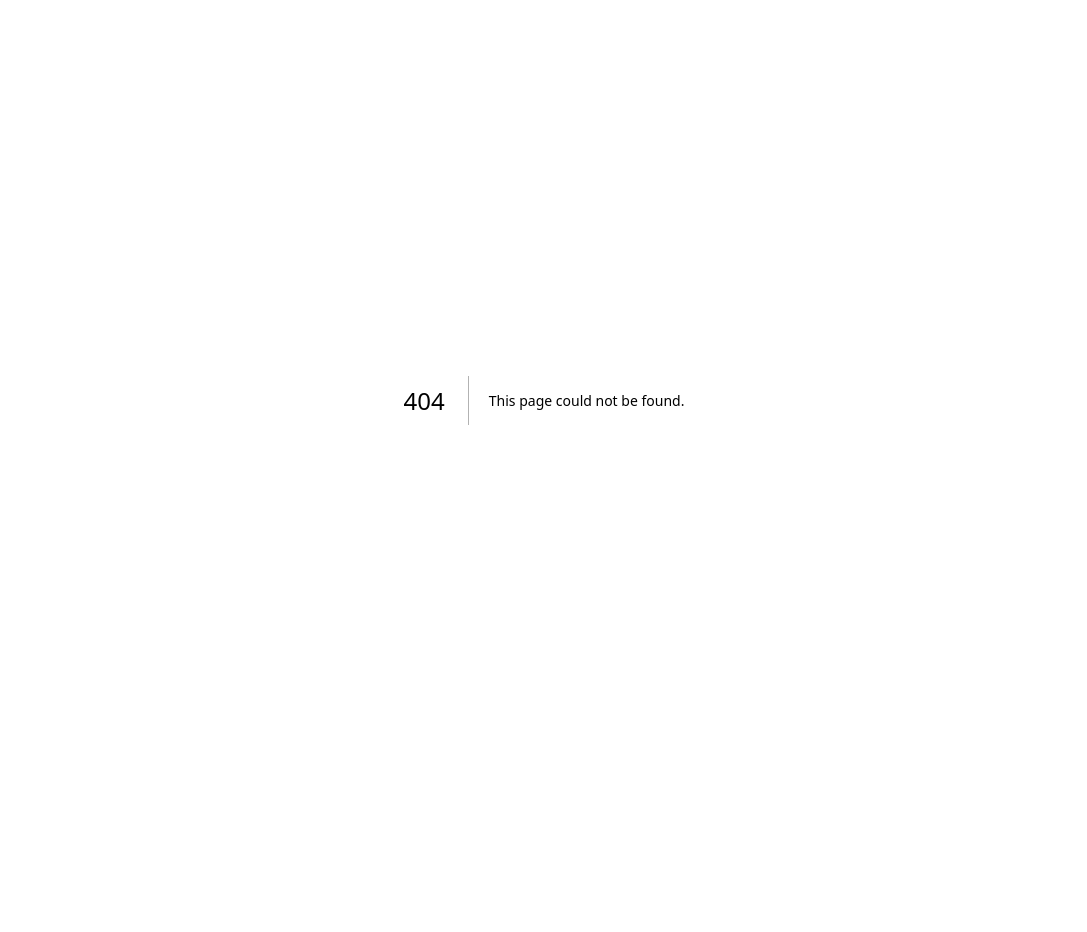
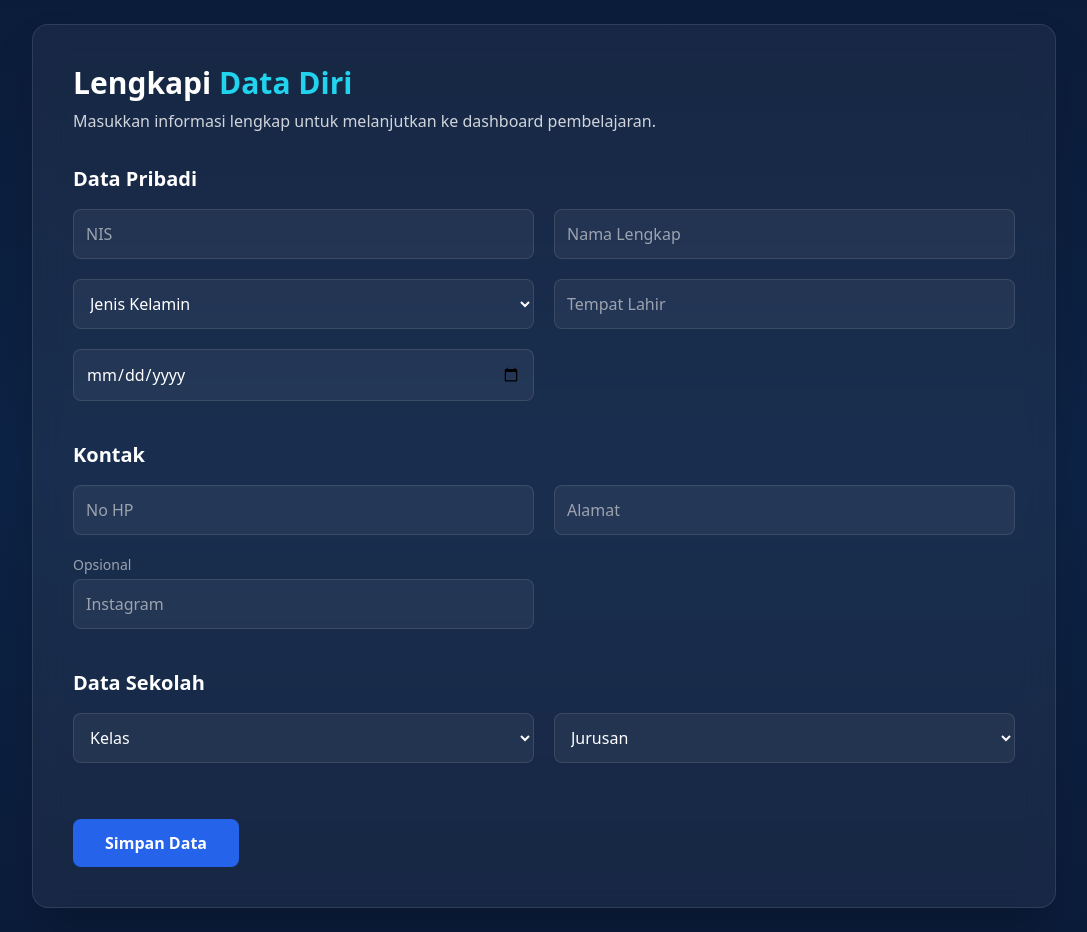
Before and after one commit to Bagusnugraha14/Oop-project, a Next.js app: page /form_identitas in a window 1280 px wide. Before the commit this address had no page. Shown: the whole page, without its empty margins (96-1183 px from the left). Before the commit the page ends 800 px from the top, so only its background shows below. Built offline with nearby package versions, Linux system fonts and the light colour scheme.

Commit message:
nambah fuction login/register & form data diri

```diff
--- /dev/null
+++ b/src/app/(auth)/form_identitas/page.js
@@ -0,0 +1,170 @@
+"use client";
+
+import { useState } from "react";
+
+export default function FormIndentitas() {
+  const [form, setForm] = useState({
+    nis: "",
+    nama: "",
+    jenisKelamin: "",
+    tempatLahir: "",
+    tanggalLahir: "",
+    noHp: "",
+    alamat: "",
+    kelas: "",
+    jurusan: "",
+    namaOrtu: "",
+    hpOrtu: "",
+  });
+
+  function handleChange(e) {
+    setForm({ ...form, [e.target.name]: e.target.value });
+  }
+
+  function handleSubmit(e) {
+    e.preventDefault();
+    console.log(form);
+  }
+
+  return (
+    <div className="min-h-screen bg-gradient-to-b from-[#0b1c3a] via-[#0d2346] to-[#0b1c3a] text-white flex items-center justify-center p-6">
+      <div className="w-full max-w-5xl bg-white/5 backdrop-blur-lg border border-white/10 rounded-2xl shadow-2xl p-10">
+        {/* Header */}
+        <div className="mb-8">
+          <h1 className="text-3xl font-bold">
+            Lengkapi <span className="text-cyan-400">Data Diri</span>
+          </h1>
+          <p className="text-gray-300 mt-2">
+            Masukkan informasi lengkap untuk melanjutkan ke dashboard pembelajaran.
+          </p>
+        </div>
+
+        <form onSubmit={handleSubmit} className="space-y-10">
+
+          {/* Data Pribadi */}
+          <div>
+            <h2 className="text-xl font-semibold mb-4 text-white">Data Pribadi</h2>
+
+            <div className="grid grid-cols-1 md:grid-cols-2 gap-5">
+              <input
+                type="text"
+                name="nis"
+                placeholder="NIS"
+                value={form.nis}
+                onChange={handleChange}
+                className="bg-white/5 border border-white/10 rounded-lg p-3 focus:outline-none focus:border-white/50"/>
+
+              <input
+                type="text"
+                name="nama"
+                placeholder="Nama Lengkap"
+                value={form.nama}
+                onChange={handleChange}
+                className="bg-white/5 border border-white/10 rounded-lg p-3 focus:outline-none focus:border-white/50"/>
+
+              <select
+                name="jenisKelamin"
+                value={form.jenisKelamin}
+                onChange={handleChange}
+                className="bg-white/5 border border-white/10 rounded-lg p-3 focus:outline-none focus:border-white/50">
+                <option value="" className="text-black">Jenis Kelamin</option>
+                <option value="L" className="text-black">Laki-laki</option>
+                <option value="P" className="text-black">Perempuan</option>
+              </select>
+
+              <input
+                type="text"
+                name="tempatLahir"
+                placeholder="Tempat Lahir"
+                value={form.tempatLahir}
+                onChange={handleChange}
+                className="bg-white/5 border border-white/10 rounded-lg p-3 focus:outline-none focus:border-white/50"/>
+
+              <input
+                type="date"
+                name="tanggalLahir"
+                value={form.tanggalLahir}
+                onChange={handleChange}
+                className="bg-white/5 border border-white/10 rounded-lg p-3 focus:outline-none focus:border-white/50"/>
+            </div>
+          </div>
+
+          {/* Kontak */}
+          <div>
+            <h2 className="text-xl font-semibold mb-4 text-white">Kontak</h2>
+
+            <div className="grid grid-cols-1 md:grid-cols-2 gap-5">
+              <input
+                type="text"
+                name="noHp"
+                placeholder="No HP"
+                value={form.noHp}
+                onChange={handleChange}
+                className="bg-white/5 border border-white/10 rounded-lg p-3 focus:outline-none focus:border-white/50"/>
+
+              <input
+                type="text"
+                name="alamat"
+                placeholder="Alamat"
+                value={form.alamat}
+                onChange={handleChange}
+                className="bg-white/5 border border-white/10 rounded-lg p-3 focus:outline-none focus:border-white/50"/>
+
+              <div className="flex flex-col gap-1">
+              <div className="flex justify-between text-sm">
+              <span className="text-gray-400">Opsional</span>
+              </div>
+
+              <input
+              type="text"
+              name="noHp"
+              placeholder="Instagram"
+              value={form.noHp}
+              onChange={handleChange}
+              className="bg-white/5 border border-white/10 rounded-lg p-3 focus:outline-none focus:border-white/50"/>
+              </div>
+            </div>
+          </div>
+
+          {/* Data Sekolah */}
+          <div>
+            <h2 className="text-xl font-semibold mb-4 text-white">Data Sekolah</h2>
+
+            <div className="grid grid-cols-1 md:grid-cols-2 gap-5">
+              <select
+                name="kelas"
+                value={form.kelas}
+                onChange={handleChange}
+                className="bg-white/5 border border-white/10 rounded-lg p-3 focus:outline-none focus:border-white/50">
+                <option value="" className="text-black">Kelas</option>
+                <option value="X" className="text-black">X</option>
+                <option value="XI" className="text-black">XI</option>
+                <option value="XII" className="text-black">XII</option>
+              </select>
+
+              <select
+                name="jurusan"
+                value={form.jurusan}
+                onChange={handleChange}
+                className="bg-white/5 border border-white/10 rounded-lg p-3 focus:outline-none focus:border-white/50">
+                <option value="" className="text-black">Jurusan</option>
+                <option value="IPA" className="text-black">Rekayasa Perangkat Lunak </option>
+              </select>
+            </div>
+          </div>
+
+
+
+          {/* Button */}
+          <div className="pt-4">
+            <button
+              type="submit"
+              className="w-full md:w-auto px-8 py-3 rounded-lg bg-blue-600 hover:bg-blue-700 font-semibold hover:opacity-90 transition">
+              Simpan Data
+            </button>
+          </div>
+        </form>
+      </div>
+    </div>
+  );
+}
--- a/src/app/(auth)/login_guru/page.js
+++ b/src/app/(auth)/login_guru/page.js
@@ -1,6 +1,7 @@
 "use client"
 
 import { useState } from "react"
+import Link from "next/link"
 
 export default function LoginGuru() {
   const [showPassword, setShowPassword] = useState(false)
@@ -8,15 +9,17 @@ export default function LoginGuru() {
   return (
     <div className="font-poppins min-h-screen flex items-center justify-center bg-[#0b1f3a] px-4">
 
+        {/* Back */}
+      <div className="absolute top-6 left-20">
+   <Link
+    href="/login_menu"
+    className="inline-flex items-center gap-2 text-white/80 hover:text-blue-300 transition text-md">
+    <i className="fa-solid fa-angle-left "></i>
+    <span>Login Menu</span>
+    </Link>
+    </div>
+
       <div className="w-full max-w-md p-6 sm:p-8 rounded-2xl bg-white/10 backdrop-blur-xl border border-white/10 shadow-[0_20px_50px_rgba(0,0,0,0.4)]">
-
-        {/* Back Button */}
-        <button
-          onClick={() => (window.location.href = "/login_menu")}
-          className="flex items-center gap-2 text-slate-300 text-base sm:text-lg mb-6 hover:text-white transition">
-          <i className="fa-solid fa-chevron-left"></i>
-          <span>Kembali</span>
-        </button>
 
         {/* Icon */}
         <div className="w-14 h-14 sm:w-16 sm:h-16 mx-auto mb-5 rounded-2xl bg-blue-600 flex items-center justify-center text-xl sm:text-2xl text-white shadow-lg">
--- a/src/app/(auth)/login_menu/page.js
+++ b/src/app/(auth)/login_menu/page.js
@@ -7,14 +7,17 @@ export default function LoginMenu() {
     <div className="font-poppins min-h-screen flex items-center justify-center bg-gradient-to-br from-[#0f2a4a] to-[#071a2e] relative px-4">
 
       {/* Back Button */}
-      <Link
-        href="/"
-        className="absolute top-5 left-5 w-10 h-10 flex items-center justify-center rounded-full bg-white/10 backdrop-blur-md border border-white/10 text-slate-200 hover:bg-white/20 transition"
-      >
-        <i className="fa-solid fa-arrow-left"></i>
-      </Link>
+   <div className="absolute top-6 left-20">
+   <Link
+    href="/"
+    className="inline-flex items-center gap-2 text-white/80 hover:text-blue-300 transition text-md">
+    <i className="fa-solid fa-angle-left "></i>
+    <span>Home Page</span>
+    </Link>
+    </div>
 
       <div className="w-full max-w-[420px] p-6 sm:p-8 rounded-2xl bg-white/10 backdrop-blur-xl border border-white/10 shadow-[0_20px_50px_rgba(0,0,0,0.4)]">
+
 
         {/* Logo */}
         <div className="w-14 h-14 sm:w-16 sm:h-16 mx-auto mb-4 sm:mb-5 rounded-2xl bg-gradient-to-br from-sky-400 to-blue-600 flex items-center justify-center shadow-lg shadow-sky-500/40">
--- a/src/app/(auth)/login_siswa/page.js
+++ b/src/app/(auth)/login_siswa/page.js
@@ -1,24 +1,58 @@
 "use client";
 import { useState } from "react";
+import Link from "next/link";
+import { useRouter } from "next/navigation"
 
 export default function LoginMurid() {
+
+  const [showSuccess, setShowSuccess] = useState(false)
+
   const [activeTab, setActiveTab] = useState("login");
   const [showPass1, setShowPass1] = useState(false);
   const [showPass2, setShowPass2] = useState(false);
   const [showPass3, setShowPass3] = useState(false);
 
+  const router = useRouter()
+
+  const handleLogin = (e) => {
+  e.preventDefault()
+
+  const password = e.target.password.value
+
+  if (!password) return
+
+  router.push("/form_identitas")
+}
+
+const handleRegister = (e) => {
+  e.preventDefault()
+
+  // tampilkan notifikasi
+  setShowSuccess(true)
+
+  // pindah ke tab login
+  setActiveTab("login")
+
+  // hilangkan notifikasi setelah 3 detik
+  setTimeout(() => {
+    setShowSuccess(false)
+  }, 3000)
+}
+
   return (
     <div className="min-h-screen flex items-center justify-center bg-gradient-to-br from-[#0f2a4a] to-[#071a2e] px-4">
 
+        {/* Back */}
+      <div className="absolute top-6 left-20">
+   <Link href="/login_menu"
+    className="inline-flex items-center gap-2 text-white/80 hover:text-blue-300 transition text-md">
+    <i className="fa-solid fa-angle-left "></i>
+    <span>Login Menu</span>
+    </Link>
+    </div>
+
       <div className="w-full max-w-md p-6 sm:p-8 rounded-2xl bg-white/10 backdrop-blur-xl border border-white/10 shadow-[0_20px_50px_rgba(0,0,0,0.4)]">
 
-        {/* Back */}
-        <button
-          onClick={() => (window.location.href = "/login_menu")}
-          className="flex items-center gap-2 text-slate-300 text-base sm:text-lg mb-6 hover:text-white transition">
-          <i className="fa-solid fa-chevron-left"></i>
-          <span>Kembali</span>
-        </button>
 
         {/* Icon */}
         <div className="w-14 h-14 sm:w-16 sm:h-16 mx-auto mb-5 rounded-2xl bg-blue-500 flex items-center justify-center text-xl sm:text-2xl text-white shadow-lg">
@@ -34,6 +68,8 @@ export default function LoginMurid() {
             ? "Masuk dengan akun email kamu"
             : "Buat akun baru untuk melanjutkan"}
         </p>
+
+
 
         {/* Tabs */}
         <div className="relative flex bg-black/20 rounded-xl p-1 mb-6">
@@ -62,14 +98,16 @@ export default function LoginMurid() {
 
         {/* LOGIN */}
         {activeTab === "login" && (
-          <form className="space-y-4">
+          <form onSubmit={handleLogin} className="space-y-4">
 
             <div>
               <label className="text-sm text-slate-300">Email</label>
 
               <input
+                name="email"
                 type="email"
                 placeholder="email@example.com"
+                required
                 className="w-full mt-1 p-3 rounded-xl bg-transparent border border-white/20 text-white placeholder-slate-400 focus:outline-none focus:border-blue-500"/>
             </div>
 
@@ -79,8 +117,10 @@ export default function LoginMurid() {
               <div className="relative mt-1">
 
                 <input
+                  name="password"
                   type={showPass1 ? "text" : "password"}
                   placeholder="••••••••"
+                  required
                   className="w-full p-3 pr-12 rounded-xl bg-transparent border border-white/20 text-white placeholder-slate-400 focus:outline-none focus:border-blue-500"/>
 
                 <button
@@ -93,16 +133,22 @@ export default function LoginMurid() {
               </div>
             </div>
 
-            <button className="w-full py-3 mt-4 rounded-xl text-white font-medium bg-blue-500 hover:bg-blue-600 transition shadow-lg">
-              Login
+            <button type="submit" className="w-full py-3 mt-4 rounded-xl text-white font-medium bg-blue-500 hover:bg-blue-600 transition shadow-lg">
+            Login
             </button>
+
+            {showSuccess && (
+  <div className="mt-4 mb-2 p-3 rounded-xl bg-green-500/20 border border-green-400 text-green-300 text-sm text-center">
+    Register berhasil! Silakan login.
+  </div>
+)}
 
           </form>
         )}
 
         {/* REGISTER */}
         {activeTab === "register" && (
-          <form className="space-y-4">
+          <form onSubmit={handleRegister} className="space-y-4">
 
             <div>
               <label className="text-sm text-slate-300">NIS</label>
@@ -110,6 +156,7 @@ export default function LoginMurid() {
               <input
                 type="text"
                 placeholder="Masukkan NIS"
+                required
                 className="w-full mt-1 p-3 rounded-xl bg-transparent border border-white/20 text-white placeholder-slate-400 focus:outline-none focus:border-blue-500"/>
             </div>
 
@@ -119,6 +166,7 @@ export default function LoginMurid() {
               <input
                 type="text"
                 placeholder="Nama lengkap"
+                required
                 className="w-full mt-1 p-3 rounded-xl bg-transparent border border-white/20 text-white placeholder-slate-400 focus:outline-none focus:border-blue-500"/>
             </div>
 
@@ -139,6 +187,7 @@ export default function LoginMurid() {
                 <input
                   type={showPass2 ? "text" : "password"}
                   placeholder="••••••••"
+                  required
                   className="w-full p-3 pr-12 rounded-xl bg-transparent border border-white/20 text-white placeholder-slate-400 focus:outline-none focus:border-blue-500"/>
 
                 <button
@@ -159,6 +208,7 @@ export default function LoginMurid() {
                 <input
                   type={showPass3 ? "text" : "password"}
                   placeholder="••••••••"
+                  required
                   className="w-full p-3 pr-12 rounded-xl bg-transparent border border-white/20 text-white placeholder-slate-400 focus:outline-none focus:border-blue-500"/>
 
                 <button
@@ -171,9 +221,10 @@ export default function LoginMurid() {
               </div>
             </div>
 
-            <button className="w-full py-3 mt-4 rounded-xl text-white font-medium bg-gradient-to-r from-blue-500 to-cyan-500 hover:opacity-90 transition shadow-lg">
-              Register
+            <button type="submit" className="w-full py-3 mt-4 rounded-xl text-white font-medium bg-blue-500 hover:bg-blue-600 transition shadow-lg">
+            Register
             </button>
+
 
           </form>
         )}
--- a/src/app/mentor/page.js
+++ b/src/app/mentor/page.js
@@ -247,10 +247,8 @@ className="w-full mt-2 p-3 bg-slate-800 border border-slate-700 rounded-lg"/>
 
 </div>
 
-<button
-className="w-full py-4 rounded-xl font-semibold bg-gradient-to-r from-blue-600 to-cyan-500 hover:opacity-90 transition"
->
-Kirim Pesan →
+<button className="w-full py-4 rounded-xl font-semibold border border-blue-600 text-blue-500 bg-transparent hover:bg-blue-600 hover:text-white transition-all duration-300">
+  Kirim Pesan
 </button>
 
 </form>
@@ -293,11 +291,11 @@ className="w-28 h-28 rounded-full object-cover border-4 border-cyan-400 shadow-l
 
 <div className="bg-slate-800/70 border border-slate-700 rounded-xl p-5 mb-6">
 
-<h3 className="text-lg font-semibold text-cyan-400 mb-3 flex items-center gap-2">
+<h3 className="text-lg font-semibold text-white mb-3 flex items-center gap-2">
  Tentang Guru
 </h3>
 
-<p className="text-gray-300 leading-relaxed text-sm">
+<p className="text-white/60 leading-relaxed text-sm">
 {selectedMentor.description}
 </p>
 
@@ -308,16 +306,14 @@ className="w-28 h-28 rounded-full object-cover border-4 border-cyan-400 shadow-l
 
 <div className="bg-slate-800/70 border border-slate-700 rounded-xl p-5 mb-6">
 
-<h3 className="text-lg font-semibold text-cyan-400 mb-3 flex items-center gap-2">
+<h3 className="text-lg font-semibold text-white  mb-3 flex items-center gap-2">
  Prestasi Guru
 </h3>
 
 <ul className="space-y-3">
 
 {selectedMentor.achievements.map((item,index)=>(
-<li
-key={index}
-className="flex items-start gap-3 text-gray-300 text-sm">
+<li key={index} className="flex items-start gap-3 text-white/60 text-sm">
 
 <span className="text-yellow-400 text-lg">★</span>
 
@@ -334,7 +330,7 @@ className="flex items-start gap-3 text-gray-300 text-sm">
 
 <div className="bg-slate-800/70 border border-slate-700 rounded-xl p-5 mb-6">
 
-<h3 className="text-lg font-semibold text-cyan-400 mb-3 flex items-center gap-2">
+<h3 className="text-lg font-semibold text-white  mb-3 flex items-center gap-2">
  Keahlian Guru
 </h3>
 
```
